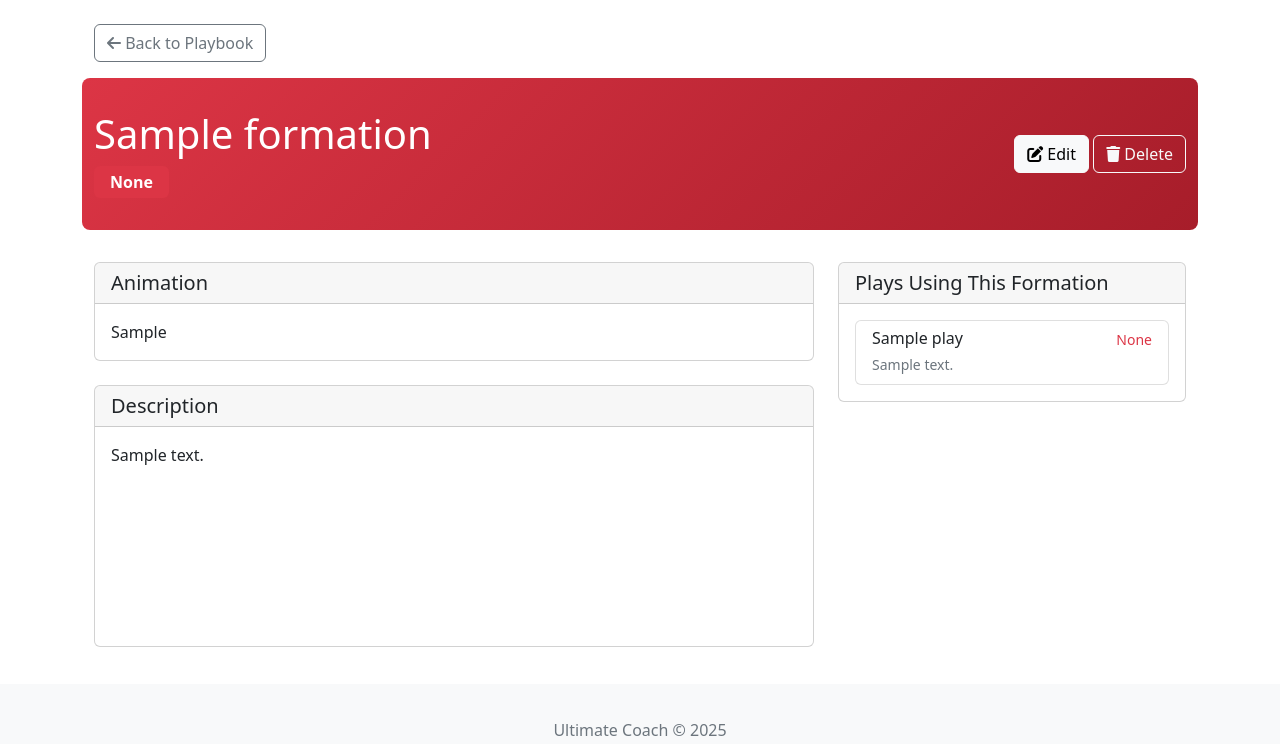
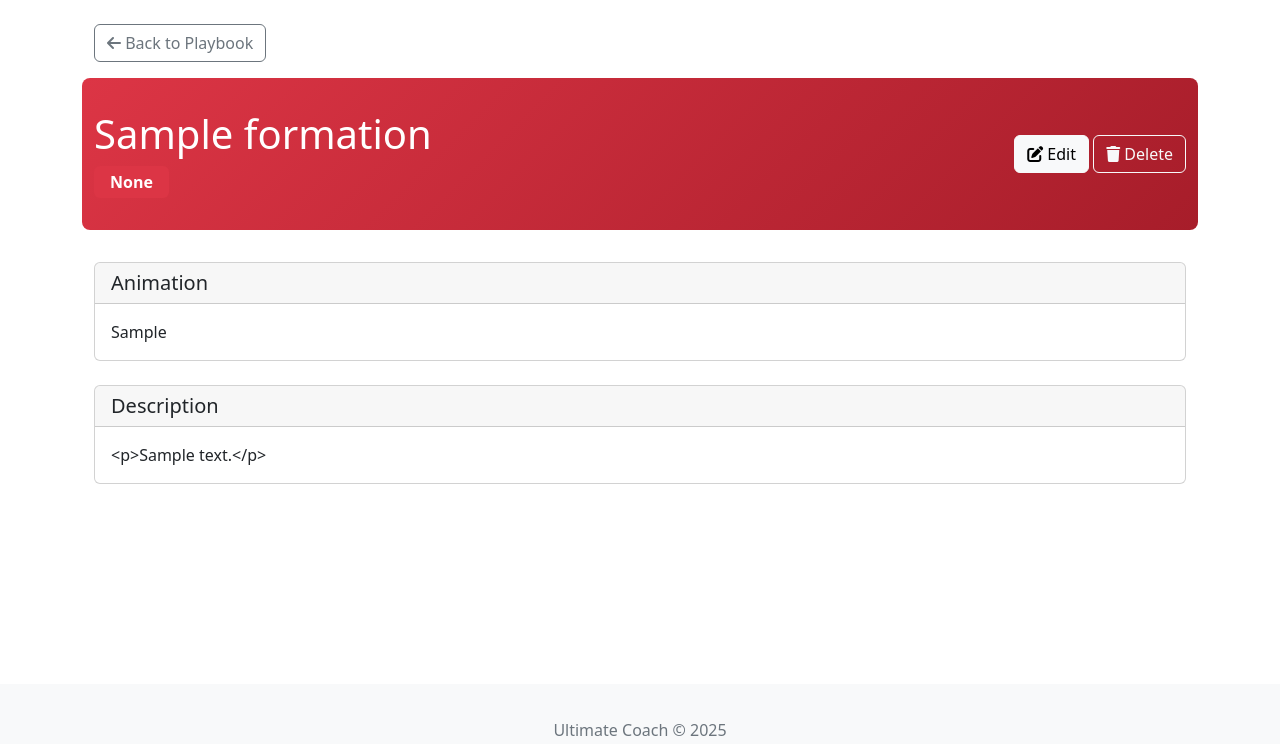
Before and after one commit to kspruce/ultimatecoachrr, a Flask app: page /playbook/formation/1 in a window 1280 px wide. Shown: the part 56-800 px from the top of the page. Run offline with Flask 3, Linux system fonts and the light colour scheme; a user stored in the database is signed in; tables that the repository leaves empty hold one stand-in row (values such as "Sample post"); parts of the project's set-up code (start-up, migrations or seed data) failed here and were passed over; some libraries are stand-ins or nearby versions.

Commit message:
update playbook

```diff
--- a/app/templates/playbook/view_formation.html
+++ b/app/templates/playbook/view_formation.html
@@ -24,17 +24,79 @@
         border: 0;
     }
 
-    .related-play {
-        transition: transform 0.2s ease, box-shadow 0.2s ease;
+    .description-card {
+        margin-bottom: 2rem;
     }
 
-    .related-play:hover {
-        transform: translateY(-3px);
-        box-shadow: 0 4px 8px rgba(0,0,0,0.1);
+    /* Markdown styling */
+    .markdown-content h1 {
+        font-size: 1.8rem;
+        margin-top: 1.5rem;
+        margin-bottom: 1rem;
     }
 
-    .description-card {
-        height: 100%;
+    .markdown-content h2 {
+        font-size: 1.5rem;
+        margin-top: 1.2rem;
+        margin-bottom: 0.8rem;
+    }
+
+    .markdown-content h3 {
+        font-size: 1.3rem;
+        margin-top: 1rem;
+        margin-bottom: 0.7rem;
+    }
+
+    .markdown-content ul, .markdown-content ol {
+        padding-left: 1.5rem;
+        margin-bottom: 1rem;
+    }
+
+    .markdown-content blockquote {
+        border-left: 4px solid #e9ecef;
+        padding-left: 1rem;
+        color: #6c757d;
+        margin-bottom: 1rem;
+    }
+
+    .markdown-content pre {
+        background-color: #f8f9fa;
+        padding: 1rem;
+        border-radius: 0.25rem;
+        overflow-x: auto;
+        margin-bottom: 1rem;
+    }
+
+    .markdown-content code {
+        background-color: #f8f9fa;
+        padding: 0.2rem 0.4rem;
+        border-radius: 0.25rem;
+    }
+
+    .markdown-content table {
+        width: 100%;
+        margin-bottom: 1rem;
+        border-collapse: collapse;
+    }
+
+    .markdown-content table th,
+    .markdown-content table td {
+        padding: 0.5rem;
+        border: 1px solid #dee2e6;
+    }
+
+    .markdown-content table th {
+        background-color: #f8f9fa;
+    }
+
+    .markdown-content p {
+        margin-bottom: 1rem;
+    }
+
+    .markdown-content img {
+        max-width: 100%;
+        height: auto;
+        margin-bottom: 1rem;
     }
 </style>
 {% endblock %}
@@ -74,7 +136,7 @@
 
     <div class="row">
         <!-- Formation Details -->
-        <div class="col-lg-8">
+        <div class="col-12">
             <!-- Animation/Video -->
             {% if formation.ultiplay_embed %}
                 <div class="card mb-4">
@@ -94,45 +156,15 @@
                 </div>
             {% endif %}
 
-            <!-- Description -->
-            <div class="card mb-4 description-card">
+            <!-- Description with Markdown -->
+            <div class="card description-card">
                 <div class="card-header">
                     <h5 class="mb-0">Description</h5>
                 </div>
                 <div class="card-body">
-                    <p>{{ formation.description|nl2br }}</p>
-                </div>
-            </div>
-        </div>
-
-        <!-- Related Plays -->
-        <div class="col-lg-4">
-            <div class="card">
-                <div class="card-header">
-                    <h5 class="mb-0">Plays Using This Formation</h5>
-                </div>
-                <div class="card-body">
-                    {% if related_plays %}
-                        <div class="list-group">
-                            {% for play in related_plays %}
-                                <a href="{{ url_for('playbook.view_play', play_id=play.id) }}"
-                                   class="list-group-item list-group-item-action related-play">
-                                    <div class="d-flex w-100 justify-content-between">
-                                        <h6 class="mb-1">{{ play.name }}</h6>
-                                        <small class="text-{{ 'primary' if play.type == 'offense' else 'danger' }}">
-                                            {{ play.type|title }}
-                                        </small>
-                                    </div>
-                                    <small class="text-muted">{{ play.description|truncate(60) }}</small>
-                                </a>
-                            {% endfor %}
-                        </div>
-                    {% else %}
-                        <p class="text-muted">No plays are currently using this formation.</p>
-                        <a href="{{ url_for('playbook.add_play') }}" class="btn btn-sm btn-outline-primary">
-                            <i class="fas fa-plus"></i> Create a play with this formation
-                        </a>
-                    {% endif %}
+                    <div class="markdown-content">
+                        {{ formation.description|markdown }}
+                    </div>
                 </div>
             </div>
         </div>
@@ -150,9 +182,9 @@
                 </div>
                 <div class="modal-body">
                     <p>Are you sure you want to delete the team concept "{{ formation.name }}"?</p>
-                    {% if related_plays %}
+                    {% if formation.plays %}
                     <div class="alert alert-warning">
-                        Warning: This concept is used in {{ related_plays|length }} play(s).
+                        Warning: This concept is used in {{ formation.plays|length }} play(s).
                         Deleting it will remove it from these plays.
                     </div>
                     {% endif %}
```
